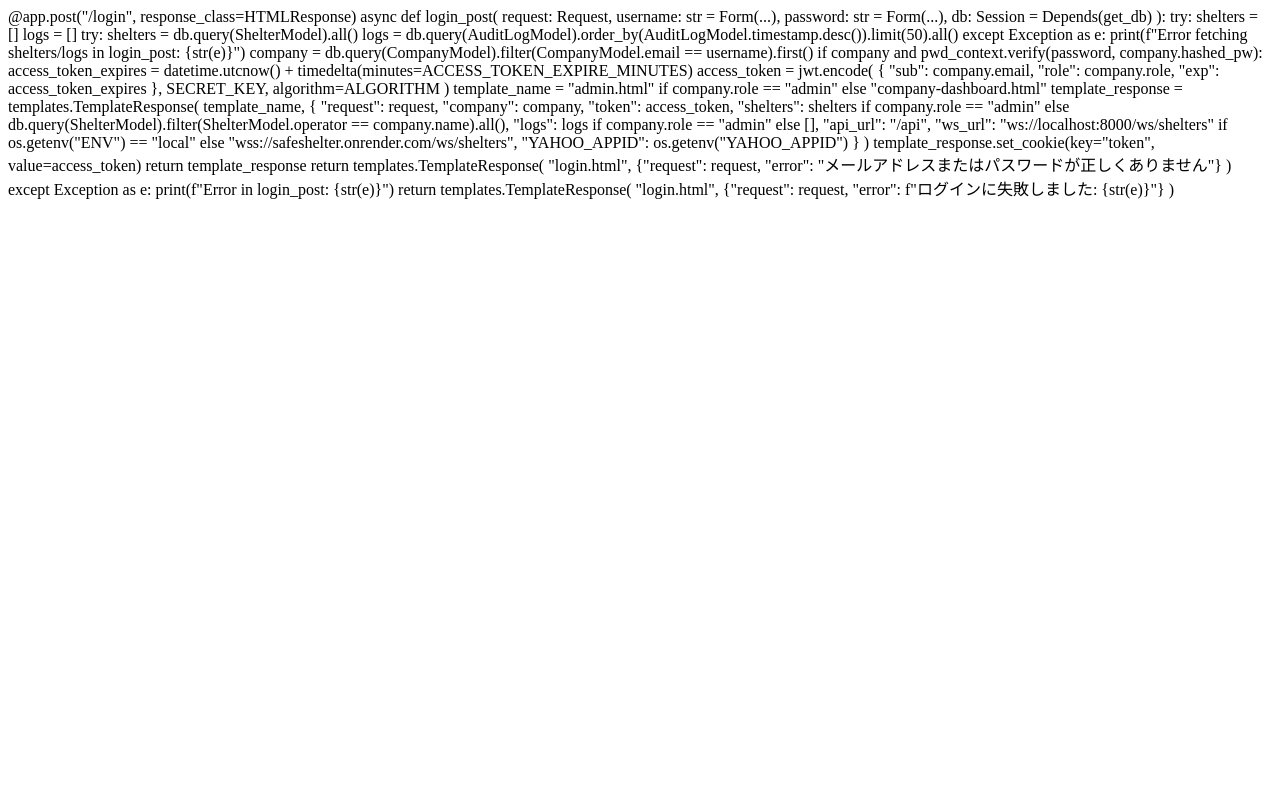
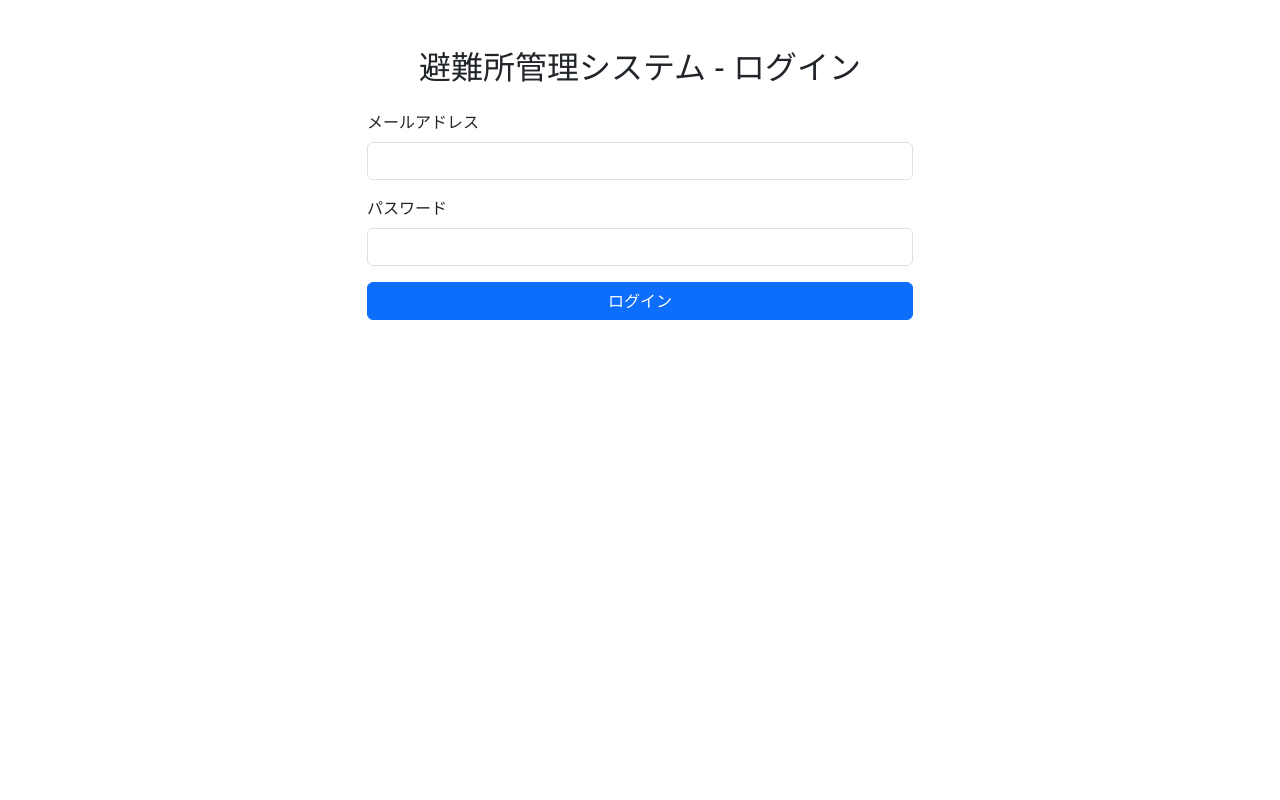
Before and after one commit to Linebotdemo/BuildConecct, a FastAPI app: page /logout in a window 1280 px wide. Run offline with FastAPI, Linux system fonts and the light colour scheme; parts of the project's set-up code (start-up, migrations or seed data) failed here and were passed over; some libraries are stand-ins or nearby versions.

Commit message:
Fix template directory and login endpoints

```diff
--- a/app/main.py
+++ b/app/main.py
@@ -229,7 +229,7 @@ def register_auth(request: Request, auth_password: str = Form(...)):
 
 # ログインエンドポイント
 @app.post("/login", response_class=HTMLResponse)
-def login_post(
+async def login_post(
     request: Request,
     username: str = Form(...),
     password: str = Form(...),
@@ -237,6 +237,7 @@ def login_post(
 ):
     try:
         print(f"Login attempt: username={username}")  # デバッグ: ログイン試行
+        # 避難所とログの取得（エラーを抑制）
         shelters = []
         logs = []
         try:
@@ -245,44 +246,51 @@ def login_post(
         except Exception as e:
             print(f"Error fetching shelters/logs in login_post: {str(e)}")
 
+        # ユーザ認証
         company = db.query(CompanyModel).filter(CompanyModel.email == username).first()
-        if company and pwd_context.verify(password, company.hashed_pw):
-            access_token_expires = datetime.utcnow() + timedelta(minutes=ACCESS_TOKEN_EXPIRE_MINUTES)
-            access_token = jwt.encode(
-                {
-                    "sub": company.email,
-                    "role": company.role,
-                    "exp": access_token_expires
-                },
-                SECRET_KEY,
-                algorithm=ALGORITHM
+        if not company or not pwd_context.verify(password, company.hashed_pw):
+            print(f"Login failed: username={username}, company={company}")  # デバッグ: ログイン失敗
+            return templates.TemplateResponse(
+                "login.html",
+                {"request": request, "error": "メールアドレスまたはパスワードが正しくありません"}
             )
-            print(f"Login successful: username={username}, role={company.role}, token={access_token[:10]}...")  # デバッグ: ログイン成功
-            template_name = "admin.html" if company.role == "admin" else "company-dashboard.html"
-            shelters_to_show = shelters if company.role == "admin" else [
-                s for s in shelters if s.operator == company.name
-            ]
-            template_response = templates.TemplateResponse(
-                template_name,
-                {
-                    "request": request,
-                    "company": company,
-                    "token": access_token,
-                    "shelters": shelters_to_show,
-                    "logs": logs if company.role == "admin" else [],
-                    "api_url": "/api",
-                    "ws_url": "ws://localhost:8000/ws/shelters" if os.getenv("ENV") == "local" else "wss://safeshelter.onrender.com/ws/shelters",
-                    "YAHOO_APPID": os.getenv("YAHOO_APPID")
-                }
-            )
-            template_response.set_cookie(key="token", value=access_token)
-            return template_response
 
-        print(f"Login failed: username={username}, company={company}")  # デバッグ: ログイン失敗
-        return templates.TemplateResponse(
-            "login.html",
-            {"request": request, "error": "メールアドレスまたはパスワードが正しくありません"}
+        # トークン生成
+        access_token_expires = datetime.utcnow() + timedelta(minutes=ACCESS_TOKEN_EXPIRE_MINUTES)
+        access_token = jwt.encode(
+            {
+                "sub": company.email,
+                "role": company.role,
+                "exp": access_token_expires
+            },
+            SECRET_KEY,
+            algorithm=ALGORITHM
         )
+        print(f"Login successful: username={username}, role={company.role}, token={access_token[:10]}...")  # デバッグ: ログイン成功
+
+        # テンプレート選択
+        template_name = "admin.html" if company.role == "admin" else "company-dashboard.html"
+        shelters_to_show = shelters if company.role == "admin" else [
+            s for s in shelters if s.operator == company.name
+        ]
+
+        # テンプレートレスポンス
+        template_response = templates.TemplateResponse(
+            template_name,
+            {
+                "request": request,
+                "company": company,
+                "token": access_token,
+                "shelters": shelters_to_show,
+                "logs": logs if company.role == "admin" else [],
+                "api_url": "/api",
+                "ws_url": "ws://localhost:8000/ws/shelters" if os.getenv("ENV") == "local" else "wss://safeshelter.onrender.com/ws/shelters",
+                "YAHOO_APPID": os.getenv("YAHOO_APPID")
+            }
+        )
+        template_response.set_cookie(key="token", value=access_token)
+        return template_response
+
     except Exception as e:
         print(f"Error in login_post: {str(e)}")
         return templates.TemplateResponse(
@@ -663,42 +671,73 @@ def read_root(request: Request, db: Session = Depends(get_db)):
         }
     )
 
-@app.get("/login", response_class=HTMLResponse)
-def login_page(request: Request):
-    return templates.TemplateResponse("login.html", {"request": request})
-
-@app.get("/admin")
-def admin_page(
+@app.post("/login", response_class=HTMLResponse)
+async def login_post(
     request: Request,
-    current_user: CompanyModel = Depends(get_current_user),
+    username: str = Form(...),
+    password: str = Form(...),
     db: Session = Depends(get_db)
 ):
     try:
-        if current_user.role != "admin":
-            raise HTTPException(status_code=403, detail="管理者権限が必要です")
-        shelters = db.query(ShelterModel).all()
-        logs = db.query(AuditLogModel).order_by(AuditLogModel.timestamp.desc()).limit(50).all()
-        token = request.cookies.get("token")
-        if not token:
+        print(f"Login attempt: username={username}")
+        company = db.query(CompanyModel).filter(CompanyModel.email == username).first()
+        if not company or not pwd_context.verify(password, company.hashed_pw):
+            print(f"Login failed: username={username}, company={company}")
             return templates.TemplateResponse(
                 "login.html",
-                {"request": request, "error": "ログインしてください"}
+                {"request": request, "error": "メールアドレスまたはパスワードが正しくありません"}
             )
+
+        access_token_expires = datetime.utcnow() + timedelta(minutes=ACCESS_TOKEN_EXPIRE_MINUTES)
+        access_token = jwt.encode(
+            {
+                "sub": company.email,
+                "role": company.role,
+                "exp": access_token_expires
+            },
+            SECRET_KEY,
+            algorithm=ALGORITHM
+        )
+        print(f"Login successful: username={username}, role={company.role}, token={access_token[:10]}...")
+
+        shelters = []
+        logs = []
+        try:
+            if company.role == "admin":
+                shelters = db.query(ShelterModel).all()
+                logs = db.query(AuditLogModel).order_by(AuditLogModel.timestamp.desc()).limit(50).all()
+            else:
+                shelters = db.query(ShelterModel).filter(ShelterModel.operator == company.name).all()
+        except Exception as e:
+            print(f"Error fetching shelters/logs in login_post: {str(e)}")
+
+        template_name = "admin.html" if company.role == "admin" else "company-dashboard.html"
+        try:
+            template_response = templates.TemplateResponse(
+                template_name,
+                {
+                    "request": request,
+                    "company": company,
+                    "token": access_token,
+                    "shelters": shelters,
+                    "logs": logs if company.role == "admin" else [],
+                    "api_url": "/api",
+                    "ws_url": "wss://safeshelter.onrender.com/ws/shelters",
+                    "YAHOO_APPID": os.getenv("YAHOO_APPID")
+                }
+            )
+            template_response.set_cookie(key="token", value=access_token, httponly=True, secure=True)
+            return template_response
+        except Exception as e:
+            print(f"Error rendering {template_name}: {str(e)}")
+            raise HTTPException(status_code=500, detail=f"テンプレートのレンダリングに失敗しました: {str(e)}")
+
+    except Exception as e:
+        print(f"Error in login_post: {str(e)}")
         return templates.TemplateResponse(
-            "admin.html",
-            {
-                "request": request,
-                "token": token,
-                "shelters": shelters,
-                "logs": logs,
-                "api_url": "/api",
-                "ws_url": "ws://localhost:8000/ws/shelters" if os.getenv("ENV") == "local" else "wss://safeshelter.onrender.com/ws/shelters",
-                "YAHOO_APPID": os.getenv("YAHOO_APPID")
-            }
+            "login.html",
+            {"request": request, "error": f"ログインに失敗しました: {str(e)}"}
         )
-    except Exception as e:
-        print(f"Error in admin_page: {str(e)}")
-        raise HTTPException(status_code=500, detail=f"Internal Server Error: {str(e)}")
 
 @app.get("/company-dashboard")
 def company_dashboard_page(
--- a/app/templates/login.html
+++ b/app/templates/login.html
@@ -1,56 +1,39 @@
-@app.post("/login", response_class=HTMLResponse)
-async def login_post(
-    request: Request,
-    username: str = Form(...),
-    password: str = Form(...),
-    db: Session = Depends(get_db)
-):
-    try:
-        shelters = []
-        logs = []
-        try:
-            shelters = db.query(ShelterModel).all()
-            logs = db.query(AuditLogModel).order_by(AuditLogModel.timestamp.desc()).limit(50).all()
-        except Exception as e:
-            print(f"Error fetching shelters/logs in login_post: {str(e)}")
-
-        company = db.query(CompanyModel).filter(CompanyModel.email == username).first()
-        if company and pwd_context.verify(password, company.hashed_pw):
-            access_token_expires = datetime.utcnow() + timedelta(minutes=ACCESS_TOKEN_EXPIRE_MINUTES)
-            access_token = jwt.encode(
-                {
-                    "sub": company.email,
-                    "role": company.role,
-                    "exp": access_token_expires
-                },
-                SECRET_KEY,
-                algorithm=ALGORITHM
-            )
-            template_name = "admin.html" if company.role == "admin" else "company-dashboard.html"
-            template_response = templates.TemplateResponse(
-                template_name,
-                {
-                    "request": request,
-                    "company": company,
-                    "token": access_token,
-                    "shelters": shelters if company.role == "admin" else db.query(ShelterModel).filter(ShelterModel.operator == company.name).all(),
-                    "logs": logs if company.role == "admin" else [],
-                    "api_url": "/api",
-                    "ws_url": "ws://localhost:8000/ws/shelters" if os.getenv("ENV") == "local" else "wss://safeshelter.onrender.com/ws/shelters",
-                    "YAHOO_APPID": os.getenv("YAHOO_APPID")
-                }
-            )
-            template_response.set_cookie(key="token", value=access_token)
-            return template_response
-
-        return templates.TemplateResponse(
-            "login.html",
-            {"request": request, "error": "メールアドレスまたはパスワードが正しくありません"}
-        )
-
-    except Exception as e:
-        print(f"Error in login_post: {str(e)}")
-        return templates.TemplateResponse(
-            "login.html",
-            {"request": request, "error": f"ログインに失敗しました: {str(e)}"}
-        )
+<!DOCTYPE html>
+<html lang="ja">
+<head>
+    <meta charset="UTF-8">
+    <meta name="viewport" content="width=device-width, initial-scale=1.0">
+    <title>ログイン - 避難所管理システム</title>
+    <link href="/static/bootstrap.min.css" rel="stylesheet">
+    <link href="/static/styles.css" rel="stylesheet">
+    <link rel="icon" href="/favicon.ico">
+</head>
+<body>
+    <div class="container">
+        <div class="row justify-content-center mt-5">
+            <div class="col-md-6">
+                <h2 class="text-center mb-4">避難所管理システム - ログイン</h2>
+                {% if error %}
+                    <div class="alert alert-danger" role="alert">
+                        {{ error }}
+                    </div>
+                {% endif %}
+                <form method="POST" action="/login">
+                    <div class="mb-3">
+                        <label for="username" class="form-label">メールアドレス</label>
+                        <input type="email" class="form-control" id="username" name="username" required>
+                    </div>
+                    <div class="mb-3">
+                        <label for="password" class="form-label">パスワード</label>
+                        <input type="password" class="form-control" id="password" name="password" required>
+                    </div>
+                    <div class="d-grid gap-2">
+                        <button type="submit" class="btn btn-primary">ログイン</button>
+                    </div>
+                </form>
+            </div>
+        </div>
+    </div>
+    <script src="/static/bootstrap.bundle.min.js"></script>
+</body>
+</html>
```
